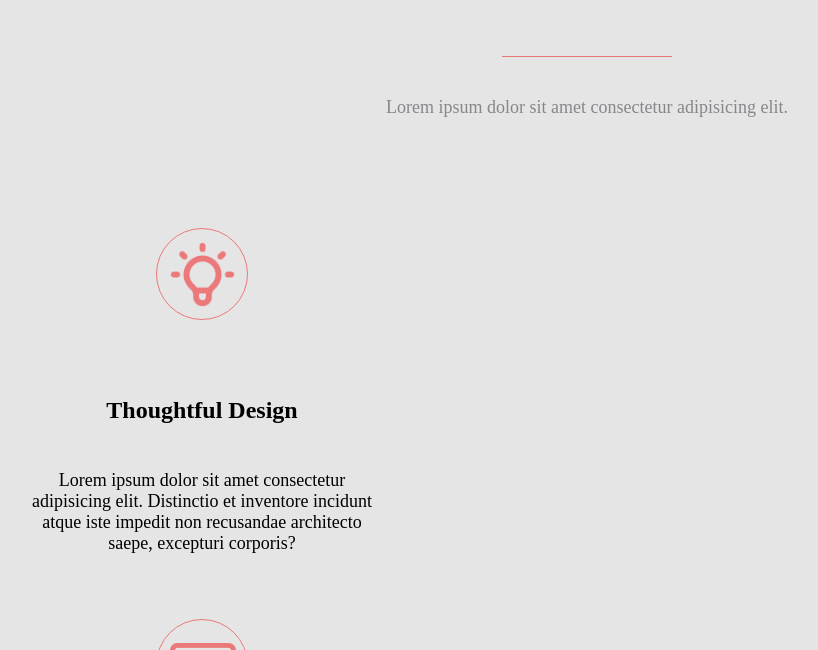
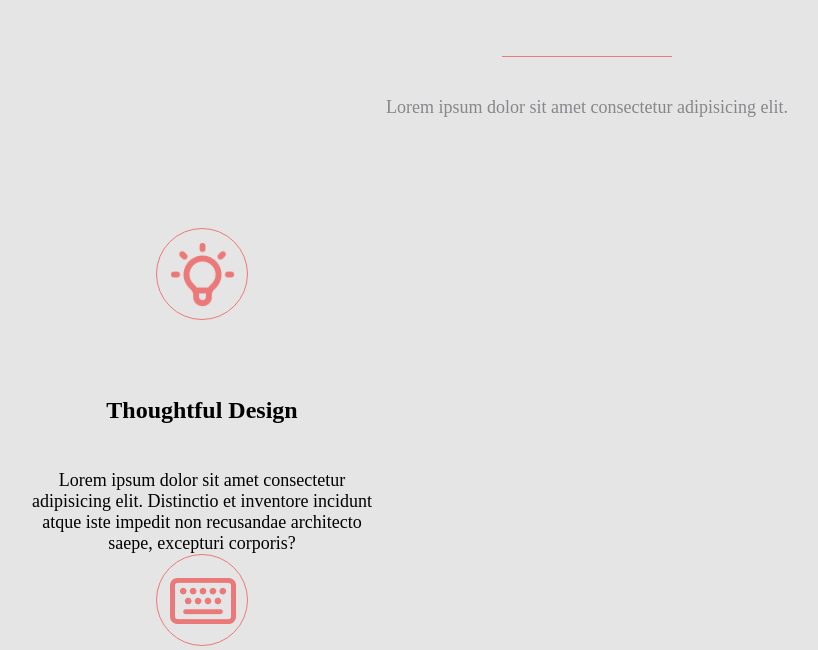
Before and after one commit to Nadzeya1234567/FE19-onl-Nadzeya, a plain HTML site: page hometask-2/index.html in a window 1280 px wide. Shown: the part 150-800 px from the top of the page, without its empty margins (53-871 px from the left). Drawn offline with Linux system fonts and the light colour scheme.

Commit message:
update-3 hometask-2

```diff
--- a/hometask-2/css/awesome.css
+++ b/hometask-2/css/awesome.css
@@ -36,7 +36,7 @@
 }
 .awesome-item {
   width: 370px;
-  height: 391px;
+  /* height: 391px; */
 }
 .awesome-item-image-1 {
   width: 92px;
```
